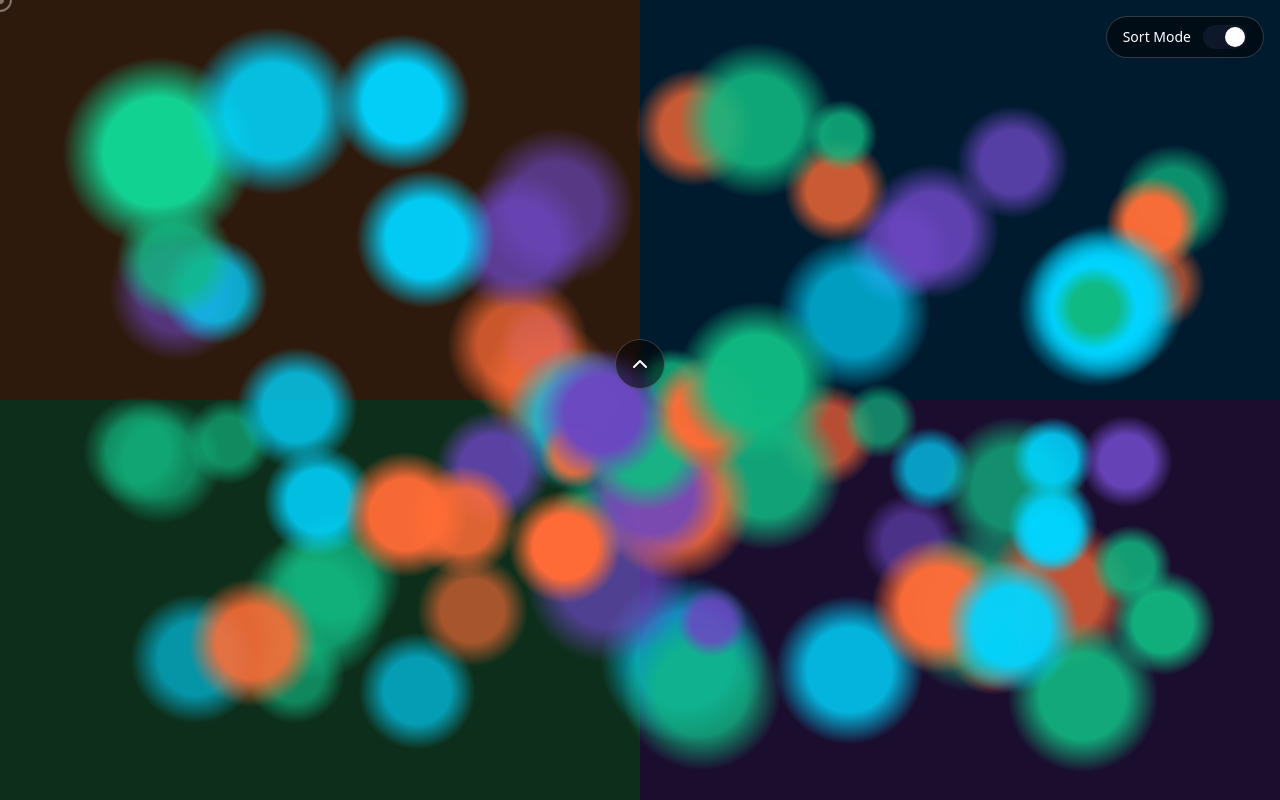
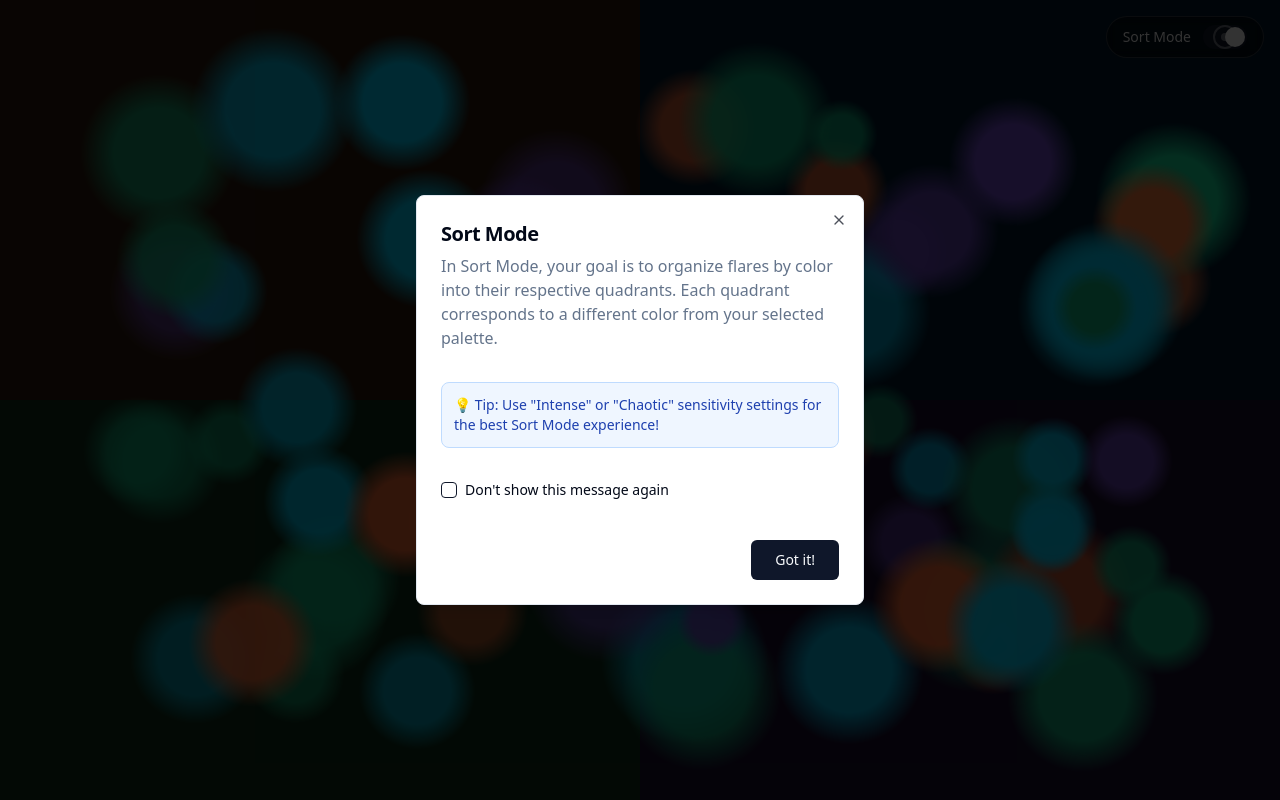
Before and after one commit to ridaangupta/spectral-flare, a React (Vite) app: page / in a window 1280 px wide. Both pictures are taken after a click on the switch 1225 px from the left and 37 px from the top of the page. Built offline with nearby package versions, Linux system fonts and the light colour scheme.

Commit message:
feat: Add sort mode introduction dialog
Adds a pop-up dialog to explain sort mode functionality, recommends sensitivity settings, and includes a "don't show again" checkbox.

```diff
--- a/src/components/FlareSpace.tsx
+++ b/src/components/FlareSpace.tsx
@@ -2,6 +2,7 @@ import React, { useState, useRef, useEffect, useMemo } from 'react';
 import { Switch } from './ui/switch';
 import OptimizedFlare from './OptimizedFlare';
 import ControlPanel from './ControlPanel';
+import SortModeTutorial from './SortModeTutorial';
 import { useOptimizedFlarePhysics } from '../hooks/useOptimizedFlarePhysics';
 import { useCursorTracking } from '../hooks/useCursorTracking';
 import { FlareConfig } from '../types/flare';
@@ -18,8 +19,30 @@ const FlareSpace = () => {
     sortMode: false
   });
 
+  // Tutorial state
+  const [showTutorial, setShowTutorial] = useState(false);
+  const [dontShowTutorialAgain, setDontShowTutorialAgain] = useState(false);
+
   const cursor = useCursorTracking(containerRef);
   const flares = useOptimizedFlarePhysics(config, cursor);
+
+  // Handle sort mode toggle and show tutorial if needed
+  const handleSortModeToggle = (checked: boolean) => {
+    setConfig(prev => ({ ...prev, sortMode: checked }));
+
+    // Show tutorial when enabling sort mode (if user hasn't opted out)
+    if (checked && !dontShowTutorialAgain) {
+      setShowTutorial(true);
+    }
+  };
+
+  const handleTutorialClose = () => {
+    setShowTutorial(false);
+  };
+
+  const handleDontShowAgain = (checked: boolean) => {
+    setDontShowTutorialAgain(checked);
+  };
 
   // Viewport culling - only render flares that are visible
   const visibleFlares = useMemo(() => {
@@ -96,9 +119,16 @@ const FlareSpace = () => {
         <span className="text-white text-sm font-medium">Sort Mode</span>
         <Switch
           checked={config.sortMode}
-          onCheckedChange={(checked) => setConfig(prev => ({ ...prev, sortMode: checked }))}
+          onCheckedChange={handleSortModeToggle}
         />
       </div>
+
+      {/* Sort Mode Tutorial Dialog */}
+      <SortModeTutorial
+        isOpen={showTutorial}
+        onClose={handleTutorialClose}
+        onDontShowAgain={handleDontShowAgain}
+      />
 
       {/* Optimized flares with viewport culling */}
       {visibleFlares.map(({ flare, isVisible }) => (
--- /dev/null
+++ b/src/components/SortModeTutorial.tsx
@@ -0,0 +1,63 @@
+
+import React from 'react';
+import { Dialog, DialogContent, DialogHeader, DialogTitle, DialogDescription } from './ui/dialog';
+import { Checkbox } from './ui/checkbox';
+import { Button } from './ui/button';
+
+interface SortModeTutorialProps {
+  isOpen: boolean;
+  onClose: () => void;
+  onDontShowAgain: (checked: boolean) => void;
+}
+
+const SortModeTutorial: React.FC<SortModeTutorialProps> = ({
+  isOpen,
+  onClose,
+  onDontShowAgain
+}) => {
+  const [dontShowAgain, setDontShowAgain] = React.useState(false);
+
+  const handleClose = () => {
+    onDontShowAgain(dontShowAgain);
+    onClose();
+  };
+
+  return (
+    <Dialog open={isOpen} onOpenChange={handleClose}>
+      <DialogContent className="max-w-md">
+        <DialogHeader>
+          <DialogTitle className="text-xl font-bold">Sort Mode</DialogTitle>
+          <DialogDescription className="text-base mt-3">
+            In Sort Mode, your goal is to organize flares by color into their respective quadrants.
+            Each quadrant corresponds to a different color from your selected palette.
+          </DialogDescription>
+        </DialogHeader>
+
+        <div className="mt-4 p-3 bg-blue-50 rounded-lg border border-blue-200">
+          <p className="text-sm text-blue-800 font-medium">
+            💡 Tip: Use "Intense" or "Chaotic" sensitivity settings for the best Sort Mode experience!
+          </p>
+        </div>
+
+        <div className="flex items-center space-x-2 mt-4">
+          <Checkbox
+            id="dont-show"
+            checked={dontShowAgain}
+            onCheckedChange={(checked) => setDontShowAgain(checked as boolean)}
+          />
+          <label htmlFor="dont-show" className="text-sm font-medium">
+            Don't show this message again
+          </label>
+        </div>
+
+        <div className="flex justify-end mt-6">
+          <Button onClick={handleClose} className="px-6">
+            Got it!
+          </Button>
+        </div>
+      </DialogContent>
+    </Dialog>
+  );
+};
+
+export default SortModeTutorial;
```
